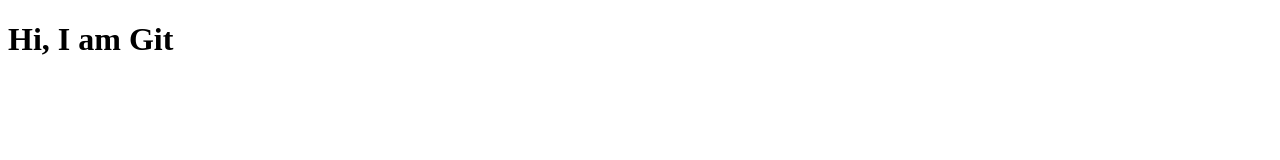
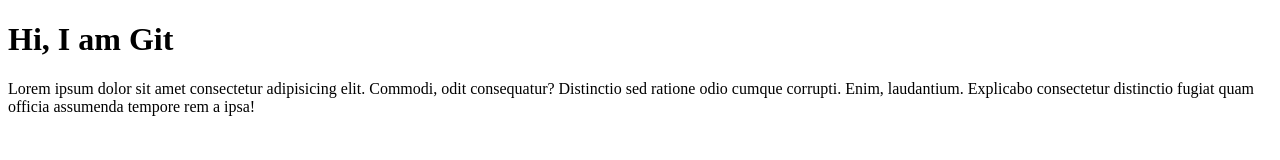
Before and after one commit to Thae00/Project, a plain HTML site: page index.html in a window 1280 px wide. Drawn offline with Linux system fonts and the light colour scheme.

Commit message:
second commit

```diff
--- a/index.html
+++ b/index.html
@@ -8,5 +8,6 @@
 </head>
 <body>
     <h1>Hi, I am Git</h1>
+    <p>Lorem ipsum dolor sit amet consectetur adipisicing elit. Commodi, odit consequatur? Distinctio sed ratione odio cumque corrupti. Enim, laudantium. Explicabo consectetur distinctio fugiat quam officia assumenda tempore rem a ipsa!</p>
 </body>
 </html>
```
